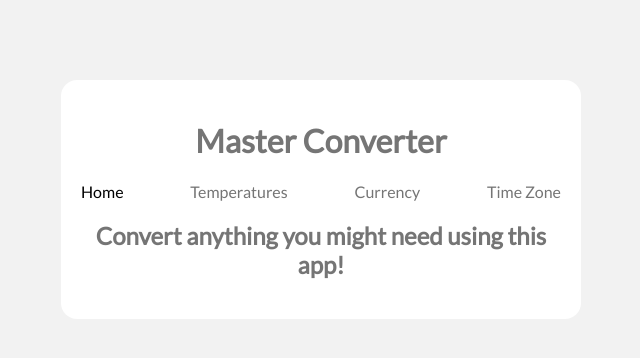
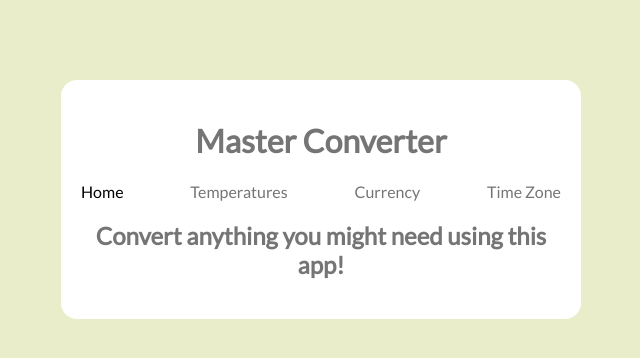
Before and after one commit to karlagoo/Converter-Master, a React (Create React App) app: page / in a window 1280 px wide. Shown: the top 358 px of the page, without its empty margins (319-959 px from the left). Built offline with nearby package versions, Linux system fonts and the light colour scheme.

Commit message:
change bg color

```diff
--- a/src/App.css
+++ b/src/App.css
@@ -1,6 +1,5 @@
 :root {
   --header-height: 3rem;
-  --background-color: blue;
 
   /*========== Colors ==========*/
   /*Color mode HSL(hue, saturation, lightness)*/
@@ -53,7 +52,7 @@ form {
 
 body {
   font-family: var(--body-font);
-  background-color: var(--body-color);
+  background-color: #e9edc9;
   color: var(--text-color);
 }
 
```
